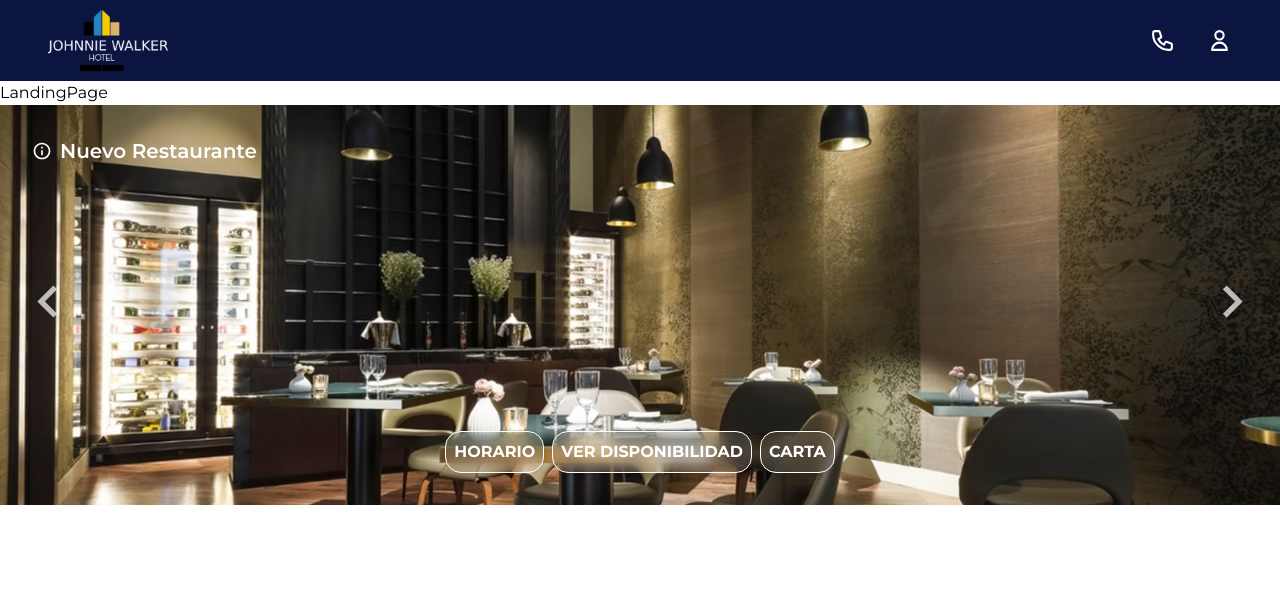
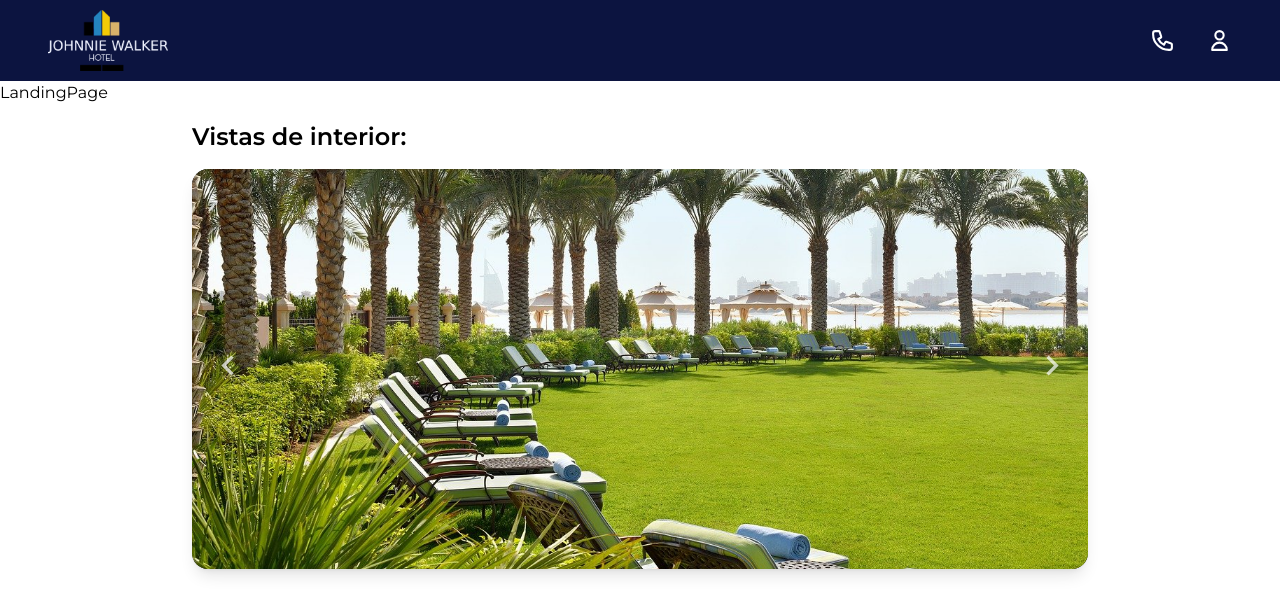
Before and after one commit to RubenMRDev/hotelJohnnieWalker, a React (Vite) app: page / in a window 1280 px wide. Shown: the top 614 px of the page. Built offline with nearby package versions, Linux system fonts and the light colour scheme.

Commit message:
Interior View Card Created

```diff
--- /dev/null
+++ b/src/components/InteriorViewCard/InteriorViewCard.jsx
@@ -0,0 +1,90 @@
+import React, { useState } from "react";
+import { motion, AnimatePresence } from "framer-motion";
+
+const InteriorViewCard = () => {
+  const [currentIndex, setCurrentIndex] = useState(0);
+  const [direction, setDirection] = useState(0);
+
+  const images = ["hotelExterior1.jpg", "hotelExterior2.jpg "];
+
+  const nextImage = () => {
+    setDirection(1);
+    setCurrentIndex((prevIndex) => (prevIndex + 1) % images.length);
+  };
+
+  const prevImage = () => {
+    setDirection(-1);
+    setCurrentIndex((prevIndex) => (prevIndex - 1 + images.length) % images.length);
+  };
+
+  const variants = {
+    enter: (dir) => ({
+      x: dir > 0 ? 300 : -300,
+      opacity: 0,
+    }),
+    center: {
+      x: 0,
+      opacity: 1,
+    },
+    exit: (dir) => ({
+      x: dir > 0 ? -300 : 300,
+      opacity: 0,
+    }),
+  };
+
+  return (
+    <div className="flex justify-center items-center p-4 ">
+      <div className="max-w-4xl w-full relative">
+        {/* Título */}
+        <h2 className="text-2xl font-semibold text-left mb-4">Vistas de interior:</h2>
+
+        {/* Imagen animada */}
+        <div className="relative w-full h-[400px] bg-gray-900 overflow-hidden rounded-2xl shadow-lg">
+          <AnimatePresence initial={false} custom={direction}>
+            <motion.img
+              key={images[currentIndex]}
+              src={`src/assets/images/${images[currentIndex]}`}
+              alt="Nuevo Restaurante"
+              className="w-full h-full object-cover absolute"
+              custom={direction}
+              variants={variants}
+              initial="enter"
+              animate="center"
+              exit="exit"
+              transition={{ type: "tween", duration: 0.6 }}
+            />
+          </AnimatePresence>
+
+          {/* Flechas de navegación */}
+          <div className="absolute top-1/2 left-4 transform -translate-y-1/2">
+            <button onClick={prevImage}>
+              <svg
+                xmlns="http://www.w3.org/2000/svg"
+                className="w-10 h-10 text-white opacity-70 hover:opacity-100 transition"
+                viewBox="0 0 24 24"
+                fill="currentColor"
+              >
+                <path d="M15.41 7.41L14 6l-6 6 6 6 1.41-1.41L10.83 12z" />
+              </svg>
+            </button>
+          </div>
+
+          <div className="absolute top-1/2 right-4 transform -translate-y-1/2">
+            <button onClick={nextImage}>
+              <svg
+                xmlns="http://www.w3.org/2000/svg"
+                className="w-10 h-10 text-white opacity-70 hover:opacity-100 transition"
+                viewBox="0 0 24 24"
+                fill="currentColor"
+              >
+                <path d="M10 6l-1.41 1.41L13.17 12l-4.58 4.59L10 18l6-6z" />
+              </svg>
+            </button>
+          </div>
+        </div>
+      </div>
+    </div>
+  );
+};
+
+export default InteriorViewCard;
--- a/src/pages/LandingPage.jsx
+++ b/src/pages/LandingPage.jsx
@@ -1,11 +1,12 @@
 import React from 'react'
-import Restaurant from '../components/Restaurant/Restaurant'
+import RestaurantCard from '../components/RestaurantCard/RestaurantCard'
+import InteriorViewCard from '../components/InteriorViewCard/InteriorViewCard'
 
 function LandingPage() {
   return (
     <>
     <p>LandingPage</p>
-    <Restaurant />
+      <InteriorViewCard />
     </>
 
   )
```
Also changed, not shown: src/assets/images/hotelExterior1.jpg (added), src/assets/images/hotelExterior2.jpg (added), src/components/RestaurantCard/RestaurantCard.jsx (renamed from src/components/Restaurant/Restaurant.jsx), src/router/Router.jsx (line endings or trailing spaces).
